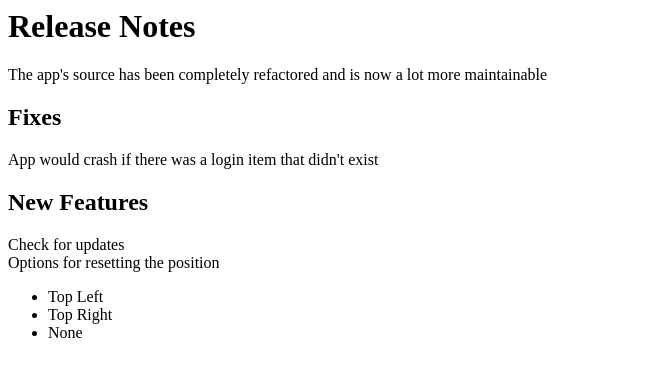
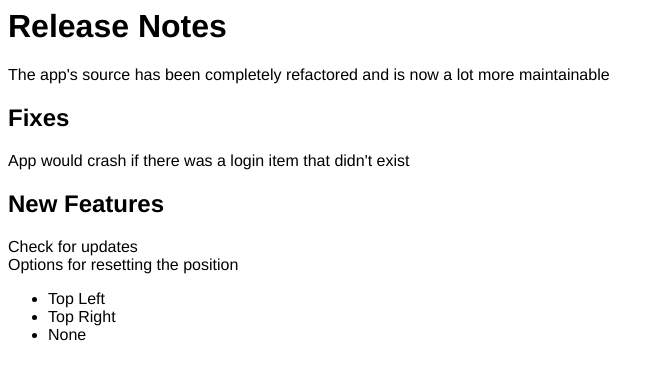
Before and after one commit to nvzqz/Menubar-Colors, a plain HTML site: page releases/notes-2.0.0.html in a window 1280 px wide. Shown: the whole page, without its empty margins (0-664 px from the left). Drawn offline with Linux system fonts and the light colour scheme.

Commit message:
Use notes.css stylesheet

```diff
--- a/releases/notes-2.0.0.html
+++ b/releases/notes-2.0.0.html
@@ -1,6 +1,7 @@
 <html>
 <head>
     <title>Menubar Colors 2.0.0 Notes</title>
+    <link rel="stylesheet" type="text/css" href="notes.css">
 </head>
 <body>
     <h1>Release Notes</h1>
```
